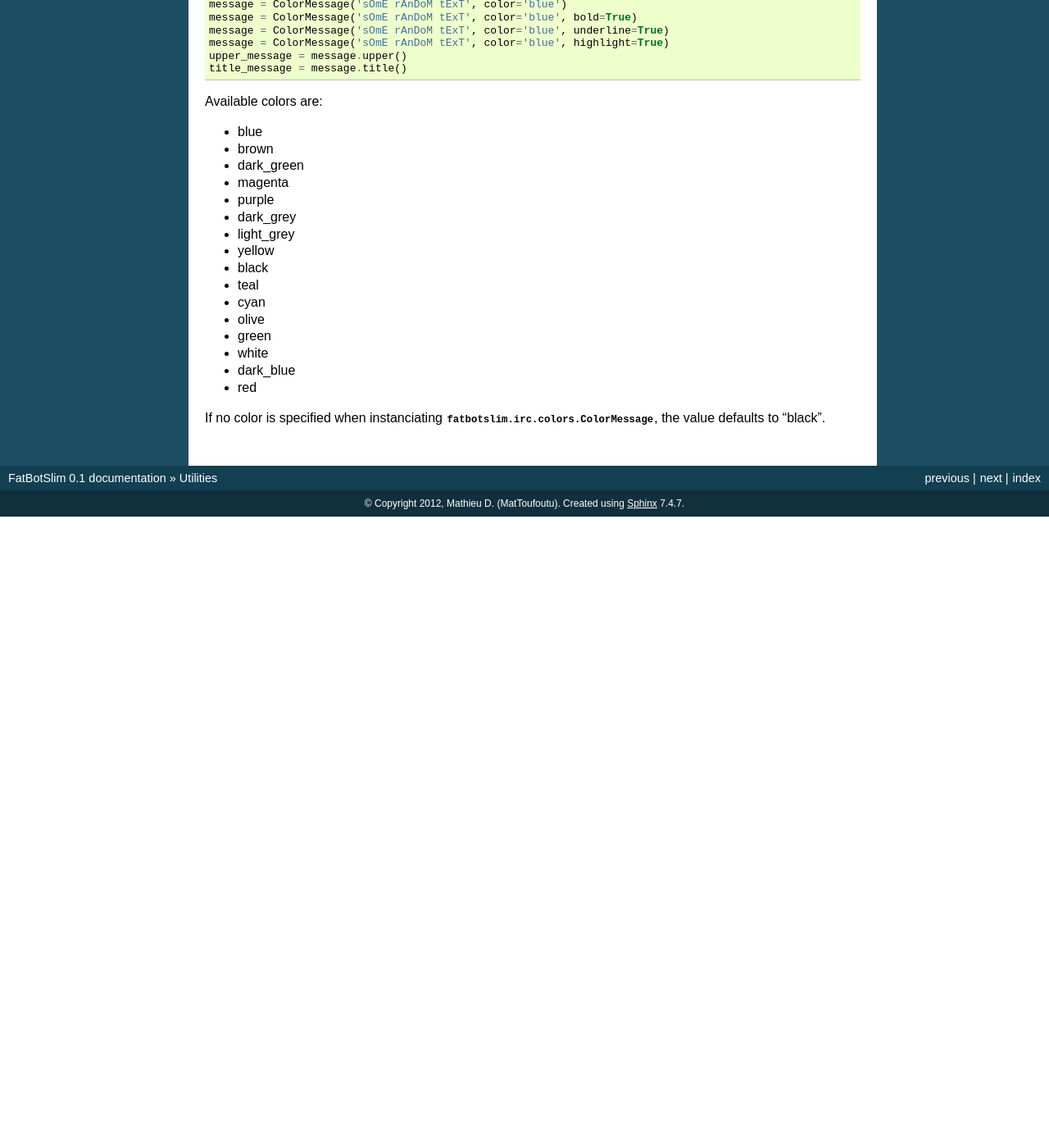
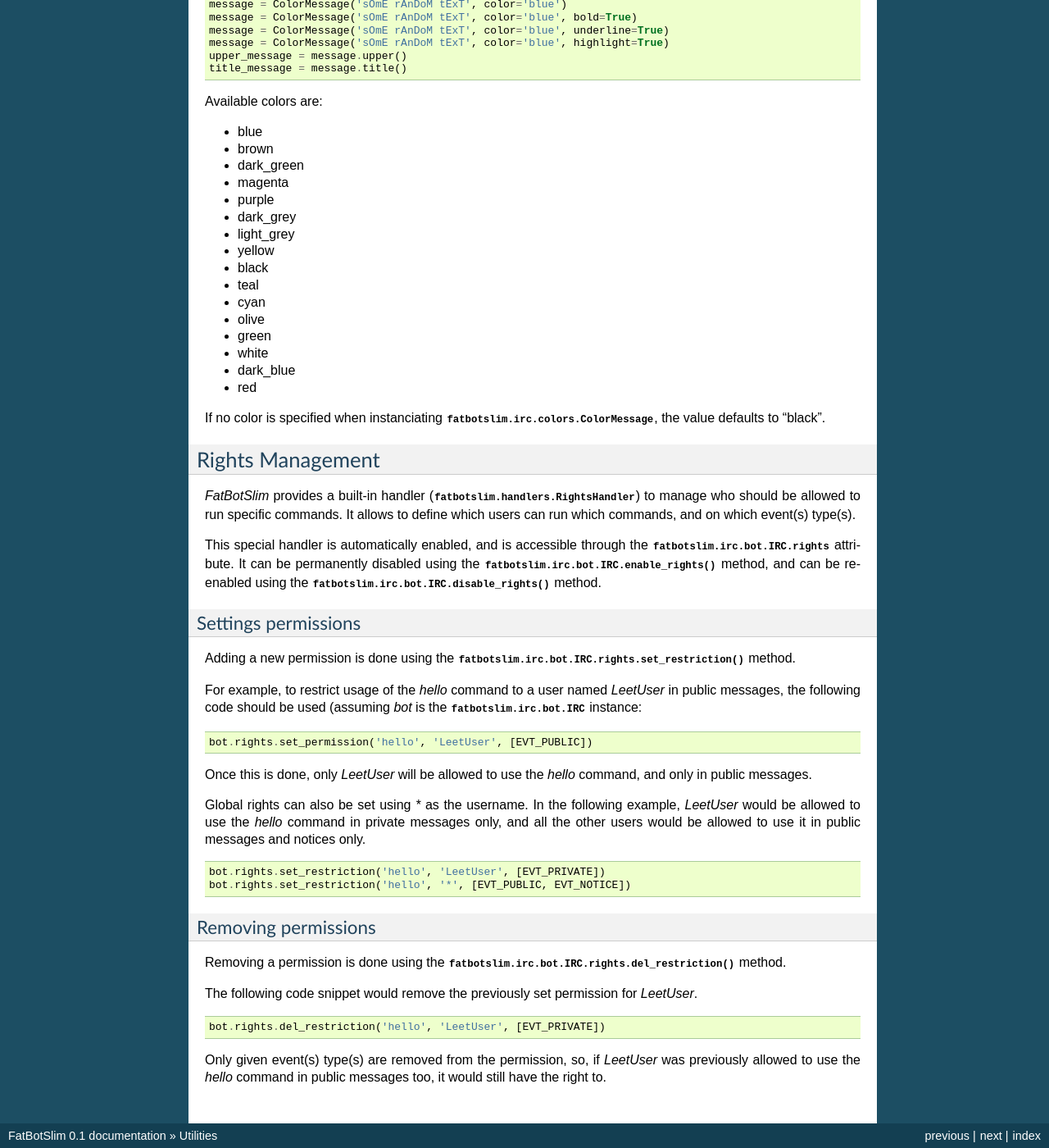
Before and after one commit to mdeous/fatbotslim, a Sphinx documentation site: the page built from docs/usage/utilities.rst, in a window 1280 px wide and 1400 px high, scrolled down 985 px. Shown: the whole window at 82% size. Built offline with Sphinx 7.4.7, drawn with Linux system fonts in a browser that asks for light colours; before the commit the page ends 1615 px from its top, so only the background shows below that; some of the changed text lies outside the part shown.

Commit message:
document rights management

```diff
--- a/docs/usage/utilities.rst
+++ b/docs/usage/utilities.rst
@@ -79,3 +79,49 @@
 
 If no color is specified when instanciating :class:`fatbotslim.irc.colors.ColorMessage`, the value
 defaults to "black".
+
+Rights Management
+=================
+
+`FatBotSlim` provides a built-in handler (:class:`fatbotslim.handlers.RightsHandler`) to manage
+who should be allowed to run specific commands. It allows to define which users can run which
+commands, and on which event(s) type(s).
+
+This special handler is automatically enabled, and is accessible through the
+:attr:`fatbotslim.irc.bot.IRC.rights` attribute. It can be permanently disabled using the
+:meth:`fatbotslim.irc.bot.IRC.enable_rights` method, and can be re-enabled using the
+:meth:`fatbotslim.irc.bot.IRC.disable_rights` method.
+
+Settings permissions
+--------------------
+
+Adding a new permission is done using the :meth:`fatbotslim.irc.bot.IRC.rights.set_restriction`
+method.
+
+For example, to restrict usage of the `hello` command to a user named `LeetUser` in public messages,
+the following code should be used (assuming `bot` is the :class:`fatbotslim.irc.bot.IRC` instance::
+
+    bot.rights.set_permission('hello', 'LeetUser', [EVT_PUBLIC])
+
+Once this is done, only `LeetUser` will be allowed to use the `hello` command, and only in public
+messages.
+
+Global rights can also be set using `*` as the username. In the following example, `LeetUser` would
+be allowed to use the `hello` command in private messages only, and all the other users would be
+allowed to use it in public messages and notices only. ::
+
+    bot.rights.set_restriction('hello', 'LeetUser', [EVT_PRIVATE])
+    bot.rights.set_restriction('hello', '*', [EVT_PUBLIC, EVT_NOTICE])
+
+Removing permissions
+--------------------
+
+Removing a permission is done using the :meth:`fatbotslim.irc.bot.IRC.rights.del_restriction`
+method.
+
+The following code snippet would remove the previously set permission for `LeetUser`. ::
+
+    bot.rights.del_restriction('hello', 'LeetUser', [EVT_PRIVATE])
+
+Only given event(s) type(s) are removed from the permission, so, if `LeetUser` was previously
+allowed to use the `hello` command in public messages too, it would still have the right to.
```
Also changed, not shown: docs/ref/handlers.rst (+9 -0 lines).
